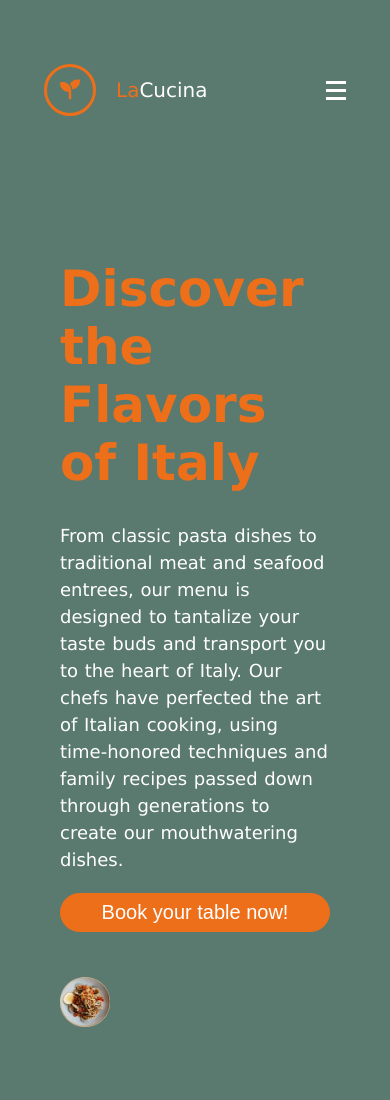
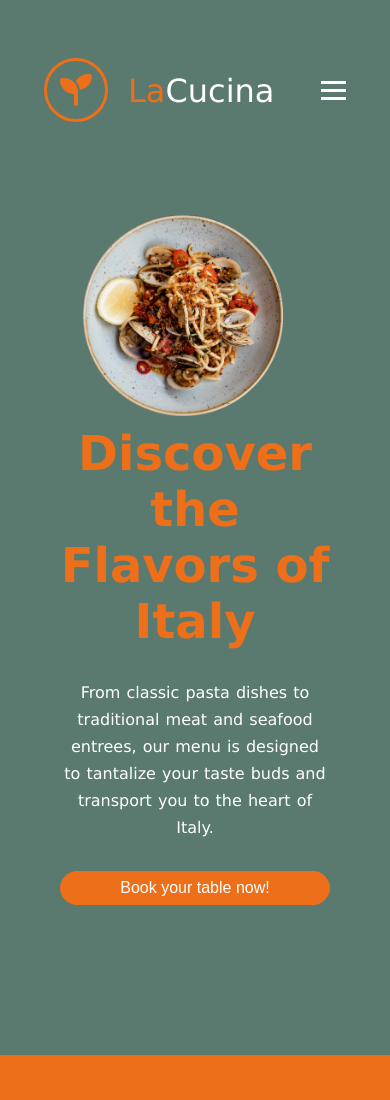
Before and after one commit to ngillux/lacucina, a plain HTML site: page index.html in a window 390 px wide. Shown: the top 1100 px of the page. Drawn offline with Linux system fonts and the light colour scheme.

Commit message:
Modfied favicon, updated media queries for CTA section.

```diff
--- a/css/styles.css
+++ b/css/styles.css
@@ -59,7 +59,7 @@ a {
 
 .nav-link {
   transition: 0.4s ease;
-  font-size: 23px;
+  font-size: 1.6em;
   animation: transitionInNav 2s;
   font-family: Cambria, Cochin, Georgia, Times, "Times New Roman", serif;
 }
@@ -107,13 +107,13 @@ a {
 }
 
 .main-left h1 {
-  font-size: 50px;
+  font-size: 3em;
   color: rgb(238, 111, 26);
 }
 .main-left p {
   margin-top: 30px;
   word-spacing: 1px;
-  font-size: 18px;
+  font-size: 1em;
   line-height: 27px;
 }
 
@@ -123,7 +123,7 @@ a {
   border: 1px solid rgb(238, 111, 26);
   border-radius: 20px;
   color: white;
-  font-size: 20px;
+  font-size: 1em;
 
   width: 270px;
   padding: 7px 19px;
@@ -131,7 +131,7 @@ a {
 
 .shopping-bag i {
   color: rgb(238, 111, 26);
-  font-size: 30px;
+  font-size: 2em;
 }
 
 /* Section 1 (Trending) */
@@ -211,21 +211,27 @@ a {
 }
 
 /* smaller screens */
-@media (max-width: 480px) {
-  .nav-branding {
-    font-size: 20px;
-  }
-  .bar {
-    width: 20px;
-    height: 3px;
+@media (max-width: 540px) {
+  .main-container {
+    flex-direction: column-reverse;
+    margin-top: 0px;
   }
 
-  .main-container {
-    flex-direction: column;
+  .main-left h1,
+  p {
+    text-align: center;
   }
 
-  .main-right img {
-    max-width: 50px;
+  .main-right {
+    padding-left: 200px;
+  }
+
+  .hide-p {
+    display: none;
+  }
+
+  .booking-button {
+    margin: 30px auto;
   }
 }
 
--- a/index.html
+++ b/index.html
@@ -5,8 +5,10 @@
   <meta http-equiv="X-UA-Compatible" content="IE=edge">
   <meta name="viewport" content="width=device-width, initial-scale=1.0">
   <link rel="stylesheet" href="css/styles.css">
+  <link rel="icon" type="image/x-icon" href="assets/icon-img.png">
   <script type="text/javascript" src="js/index.js" defer></script>
   <link rel="stylesheet" href="https://cdnjs.cloudflare.com/ajax/libs/font-awesome/6.4.0/css/all.min.css" integrity="sha512-iecdLmaskl7CVkqkXNQ/ZH/XLlvWZOJyj7Yy7tcenmpD1ypASozpmT/E0iPtmFIB46ZmdtAc9eNBvH0H/ZpiBw==" crossorigin="anonymous" referrerpolicy="no-referrer" />
+
   <title>La Cucina</title>
 </head>
 <body>
@@ -43,7 +45,7 @@
     <main class="main-container">
       <div class="main-left">
         <h1>Discover the <br/>Flavors of Italy</h1>
-        <p>From classic pasta dishes to traditional meat and seafood entrees, our menu is designed to tantalize your taste buds and transport you to the heart of Italy. Our chefs have perfected the art of Italian cooking, using time-honored techniques and family recipes passed down through generations to create our mouthwatering dishes.</p>
+        <p>From classic pasta dishes to traditional meat and seafood entrees, our menu is designed to tantalize your taste buds and transport you to the heart of Italy. <span class="hide-p">Our chefs have perfected the art of Italian cooking, using time-honored techniques and family recipes passed down through generations to create our mouthwatering dishes.</span></p>
         <button class="booking-button">Book your table now!</button>
       </div>
       <div class="main-right">
```
Also changed, not shown: assets/icon-img.png (added).
